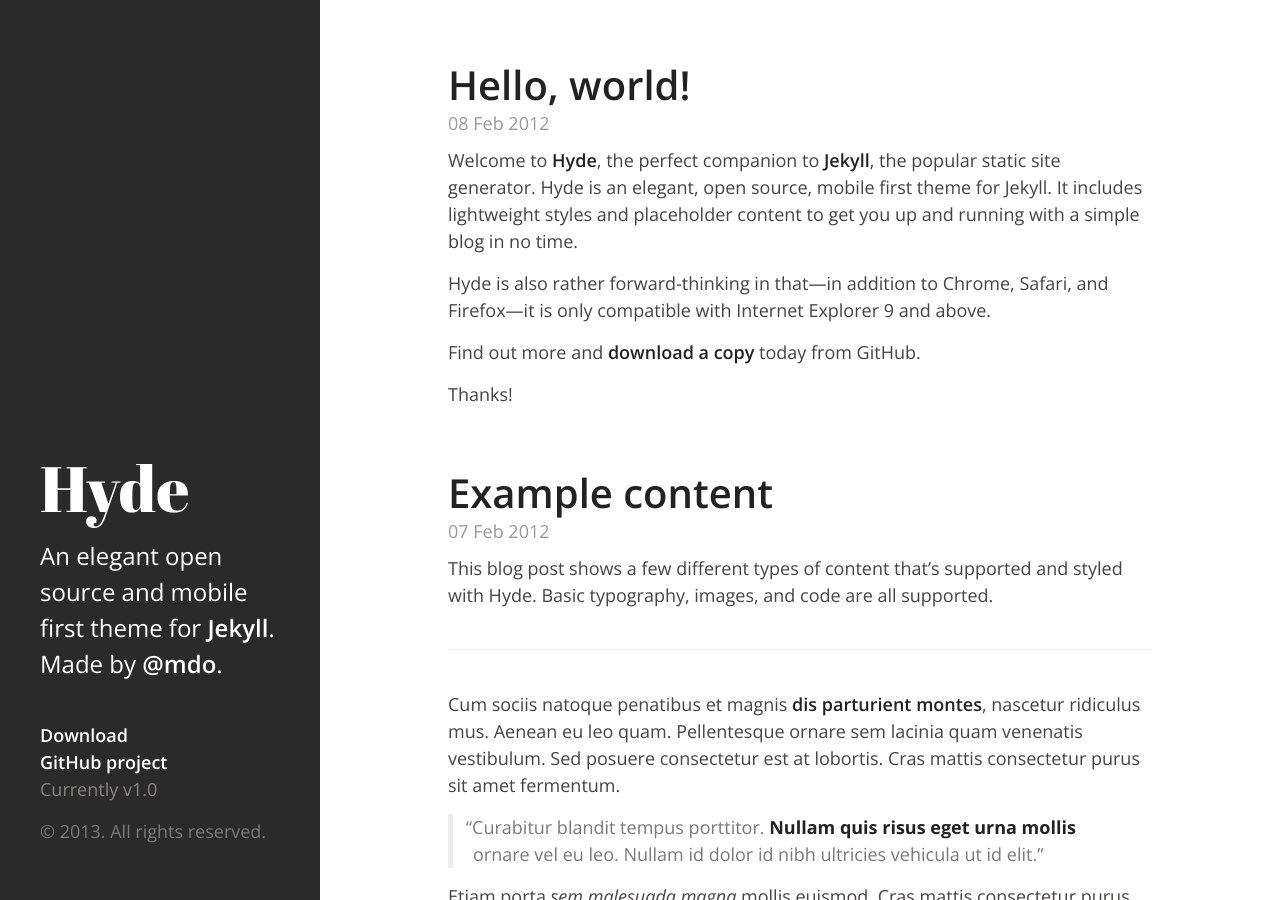
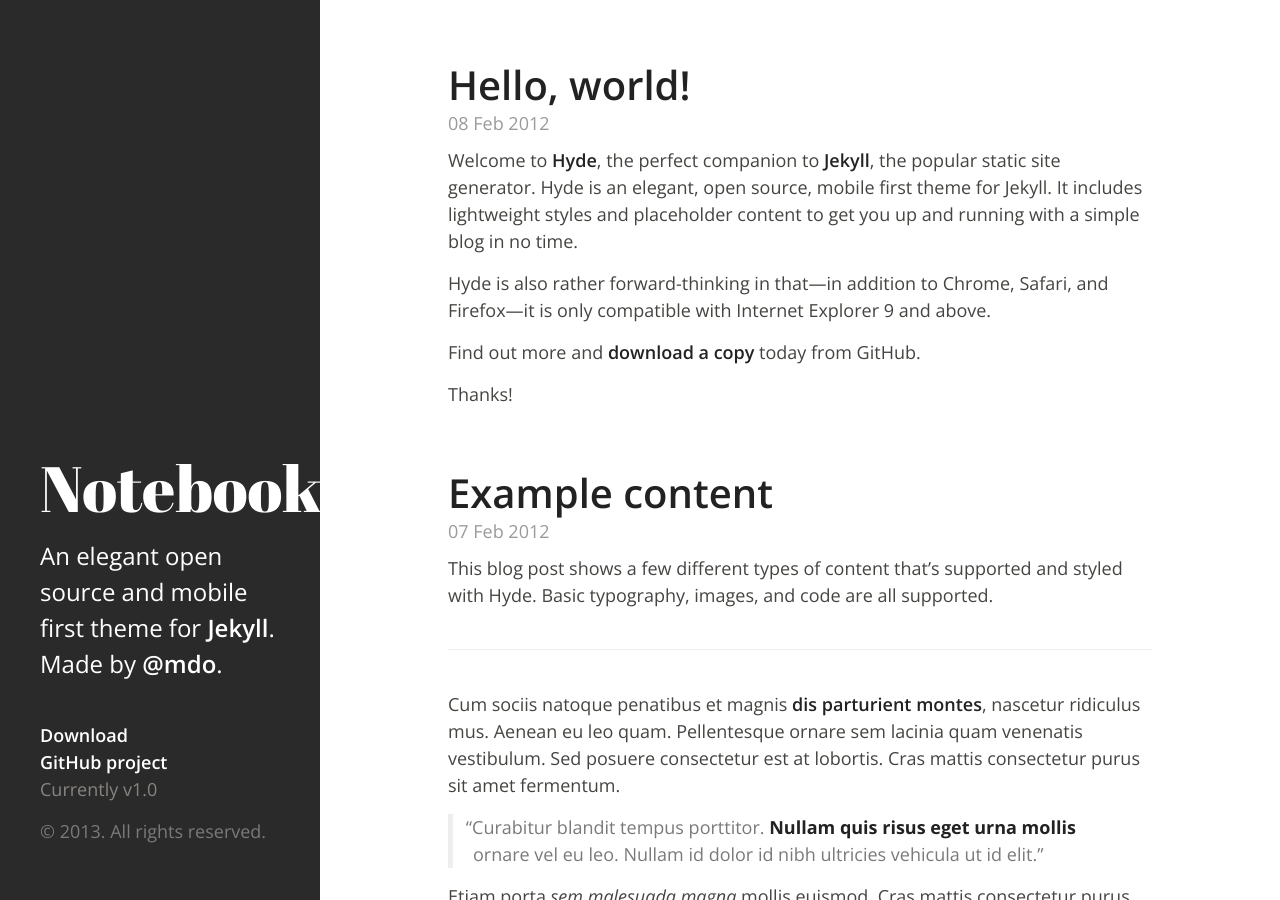
Before and after one commit to peterdfields/peterdfields.github.io_backup, a Jekyll site: the page built from index.html, in a window 1280 px wide and 900 px high. Built offline with Jekyll 4.4.1, drawn with Linux system fonts in a browser that asks for light colours; Markdown is read by kramdown in place of the engine named in the settings; the list of posts is cut into pages by our own code.

Commit message:
Tinkers with opening page

```diff
--- a/_layouts/default.html
+++ b/_layouts/default.html
@@ -26,7 +26,7 @@
 
     <header class="masthead">
       <div class="masthead-inner">
-        <h1>Hyde</h1>
+        <h1>Notebook</h1>
         <p class="lead">An elegant open source and mobile first theme for <a href="http://jekyllrb.com" target="_blank">Jekyll</a>. Made by <a href="https://twitter.com/mdo" target="_blank">@mdo</a>.</p>
 
         <div class="colophon">
```
Also changed, not shown: LICENSE.md (deleted).
